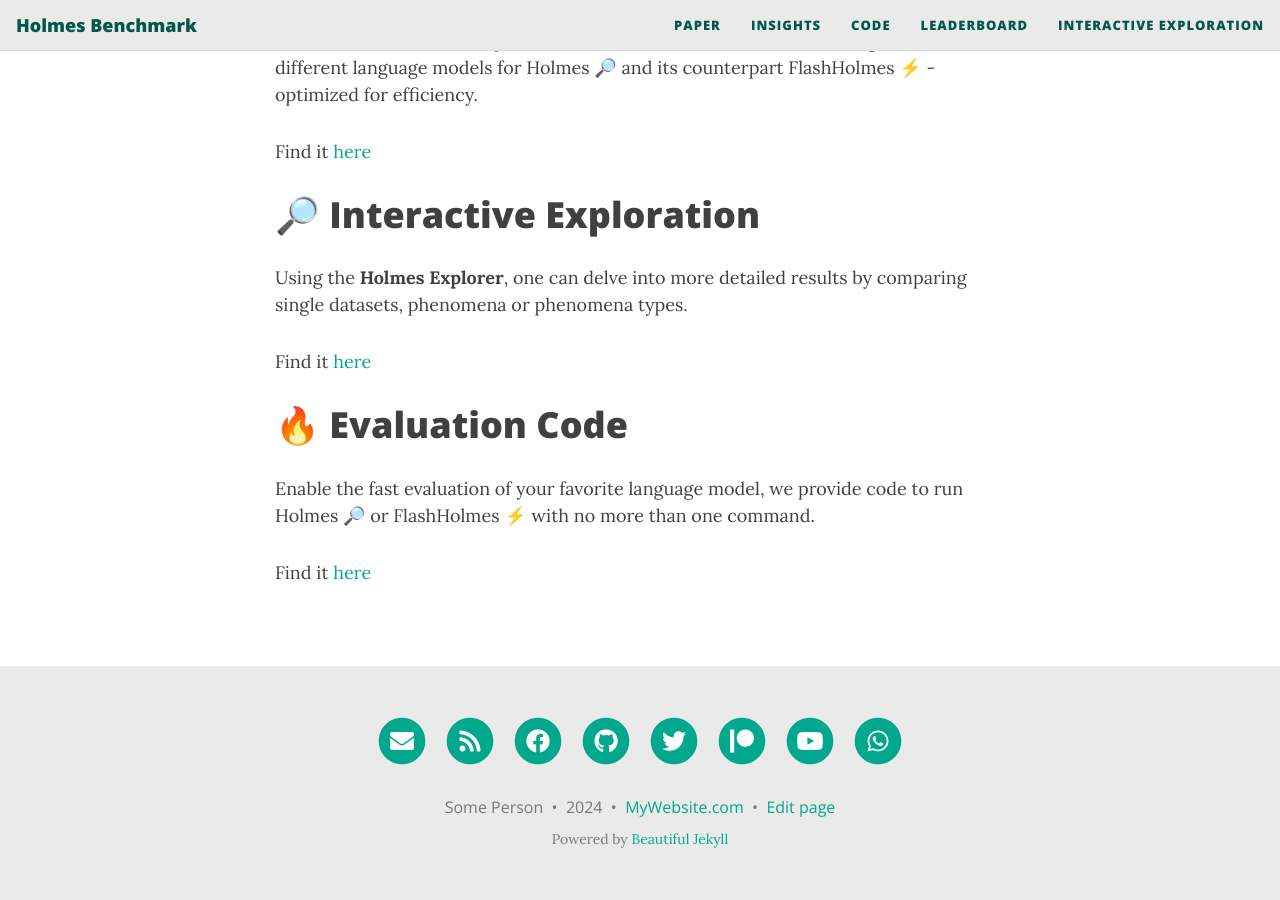
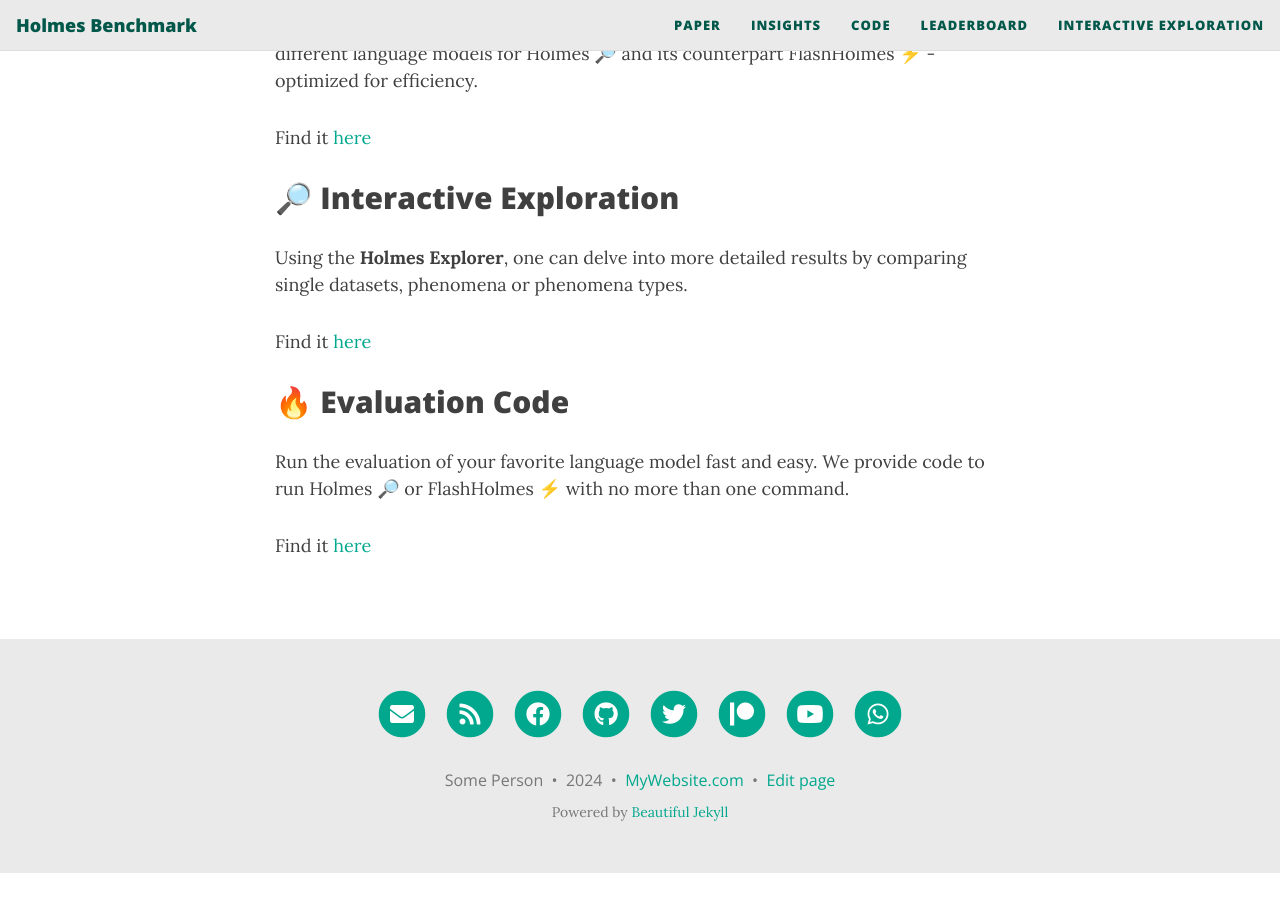
Before and after one commit to Holmes-Benchmark/holmes-benchmark.github.io, a Jekyll site: the page built from home.md, in a window 1280 px wide and 900 px high, scrolled down 918 px. Built offline with Jekyll 4.4.1, drawn with Linux system fonts in a browser that asks for light colours; nearby versions of some CDN libraries; after the commit the page ends 1791 px from its top, so only the background shows below that.

Commit message:
update page

```diff
--- a/home.md
+++ b/home.md
@@ -4,28 +4,29 @@
 subtitle: Benchmark the Linguistic Competence of Language Models
 ---
 
+![Drag Racing](assets/img/benchmark.jpg)
+
 Holmes 🔎 is a research project focusing on the assessment of the linguistic competence of language models.
 Along with the benchmark itself, we provide different resources.
 
-![Drag Racing](assets/img/benchmark.jpg)
 
-# 📚 Benchmark
+## 📚 Benchmark
 The Holmes 🔎 benchmark features over 200 dataset covering 66 phenomena for *morphology*, *syntax*, *semantics*, *reasoning*, and *discourse*.
 Using classifier-based probing, Holmes 🔎 directly assess the linguistic competence of language models without tangling them with other abilities, like following provided instructions in prompting-based evaluations.
 Find an overview of the insights [here](https://holmes-benchmark.github.io/insights/) and more details in our [paper](todo).
 
 
-# 🚀 Leaderboard
+## 🚀 Leaderboard
 The **Holmes Leaderboard** provides an interactive overview of evaluating over 50 different language models for Holmes 🔎 and its counterpart FlashHolmes ⚡ - optimized for efficiency.
 
 Find it [here](https://holmes-leaderboard.streamlit.app)
 
-# 🔎 Interactive Exploration
+## 🔎 Interactive Exploration
 Using the **Holmes Explorer**, one can delve into more detailed results by comparing single datasets, phenomena or phenomena types.
 
 Find it [here](https://holmes-explorer.streamlit.app)
 
-# 🔥 Evaluation Code
-Enable the fast evaluation of your favorite language model, we provide code to run Holmes 🔎 or FlashHolmes ⚡ with no more than one command.
+## 🔥 Evaluation Code
+Run the evaluation of your favorite language model fast and easy. We provide code to run Holmes 🔎 or FlashHolmes ⚡ with no more than one command.
 
 Find it  [here](https://github.com/Holmes-Benchmark/holmes-evaluation)
```
